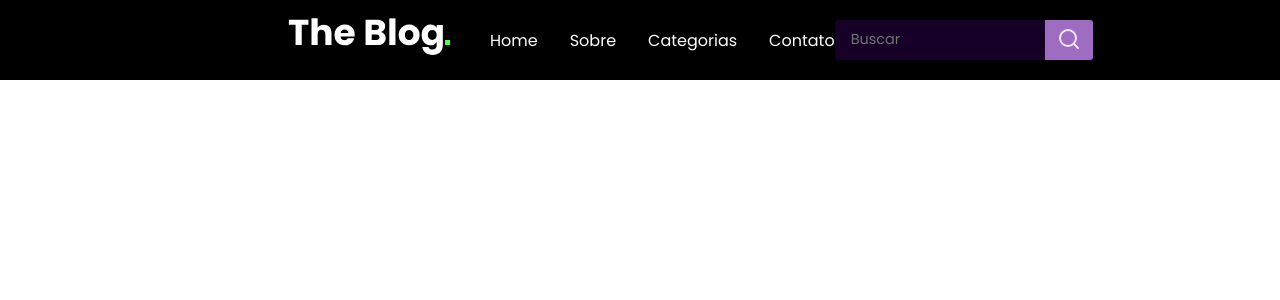
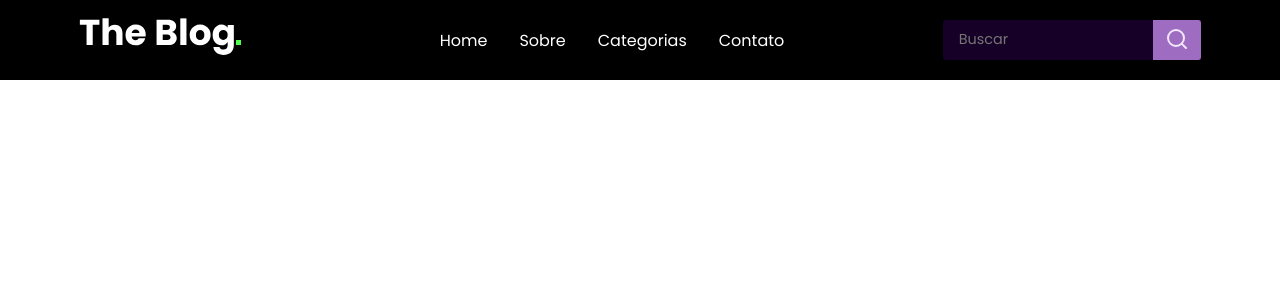
Before and after one commit to martinscjhon/theBlog, a Vue app: page / in a window 1280 px wide. Shown: the top 300 px of the page. Built offline with nearby package versions, Linux system fonts and the light colour scheme.

Commit message:
css header finalizado

```diff
--- a/src/styles/header.css
+++ b/src/styles/header.css
@@ -1,10 +1,11 @@
 header{
   display: flex;
+  position: fixed;
   background-color: black;
-  justify-content: space-between;
+  justify-content: space-around;
   align-items: center;
-  padding: 0rem 18rem 0rem;
   height: 5rem;
+  width: 100vw;
 }
 
 header nav ul{
```
